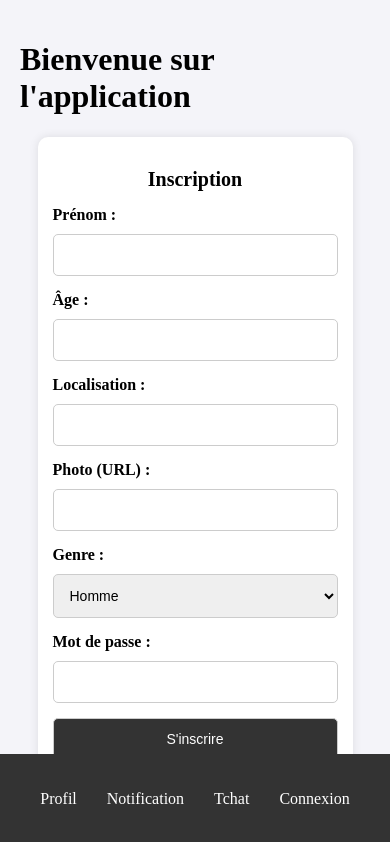
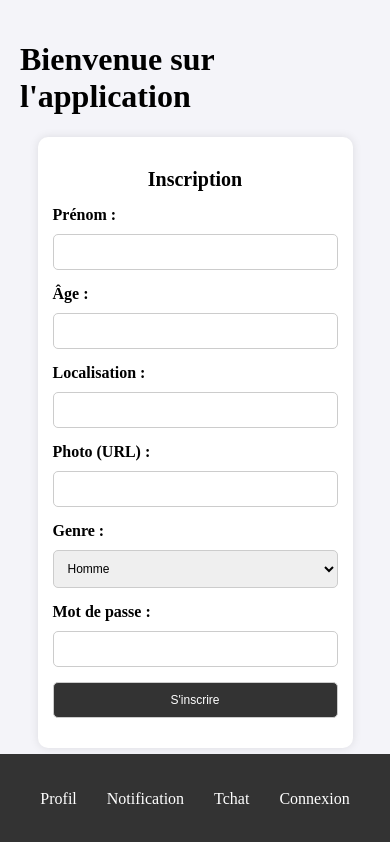
Before and after one commit to DevsAreAlsoHumans/Lovidate, a React (Vite) app in the folder front/: page /inscription in a window 390 px wide. Built offline with nearby package versions, Linux system fonts and the light colour scheme.

Commit message:
update css inscription

```diff
--- a/front/src/style/inscription.css
+++ b/front/src/style/inscription.css
@@ -1,16 +1,15 @@
-/* Exemple de style pour la page d'inscription */
 * {
-    box-sizing: border-box; /* Assure que la largeur des éléments inclut les bordures et le padding */
+    box-sizing: border-box;
 }
 
 .container {
     width: 100%;
     max-width: 600px;
     margin: 0 auto;
-    padding: 30px;  /* Ajout du padding autour du conteneur pour espacer les éléments */
+    padding: 30px;
     background-color: #fff;
     box-shadow: 0px 0px 10px rgba(0, 0, 0, 0.1);
-    border-radius: 10px; /* Ajout d'un rayon de bordure pour des coins arrondis */
+    border-radius: 10px;
 }
 
 h2 {
@@ -27,7 +26,7 @@ label {
 input,
 select,
 button {
-    width: 100%;  /* Garantit que les éléments de formulaire occupent toute la largeur du conteneur */
+    width: 100%;
     padding: 10px;
     margin-bottom: 15px;
     border: 1px solid #ccc;
@@ -61,52 +60,79 @@ button:hover {
     color: white;
 }
 
-/* Responsiveness */
 @media (max-width: 768px) {
-    /* Pour les écrans de taille mobile/tablette */
     .container {
-        padding: 20px;  /* Réduire le padding pour les petits écrans */
-        max-width: 90%;  /* Prendre une plus grande largeur sur les petits écrans */
+        padding: 20px;
+        max-width: 90%;
     }
 
     h2 {
-        font-size: 24px; /* Réduire la taille du titre */
+        font-size: 24px;
         margin-bottom: 15px;
     }
 
     input,
     select,
     button {
-        padding: 12px;  /* Ajuster la taille du padding des éléments de formulaire */
+        padding: 10px;
     }
 
     button {
-        font-size: 16px;  /* Réduire la taille du texte du bouton */
+        font-size: 16px;
     }
 
     .message {
-        font-size: 14px;  /* Ajuster la taille du texte du message */
-        padding: 8px;     /* Réduire le padding du message */
+        font-size: 14px;
+        padding: 8px;
     }
 }
 
 @media (max-width: 480px) {
-    /* Pour les écrans très petits (mobiles en mode portrait) */
     .container {
-        padding: 15px;  /* Encore plus petit padding */
+        padding: 15px;
     }
 
     h2 {
-        font-size: 20px;  /* Plus petite taille pour le titre */
+        font-size: 20px;
     }
 
     input,
     select,
     button {
-        font-size: 14px;  /* Réduire la taille de la police dans les champs */
+        font-size: 12px;
     }
 
     .message {
-        font-size: 12px;  /* Réduire encore la taille du message */
+        font-size: 12px;
     }
+
+    .photo-container {
+        display: flex;
+        align-items: center;
+        gap: 10px;
+        width: 100%;
+    }
+
+    input[type="file"] {
+        width: 85%;
+    }
+
+    .image-preview {
+        width: 50px;
+        height: 50px;
+        border-radius: 50%;
+        overflow: hidden;
+        display: flex;
+        justify-content: center;
+        align-items: center;
+    }
+
+    .image-preview img {
+        width: 100%;
+        height: 100%;
+        object-fit: cover;
+        object-position: center;
+    }
+
+
 }
```
